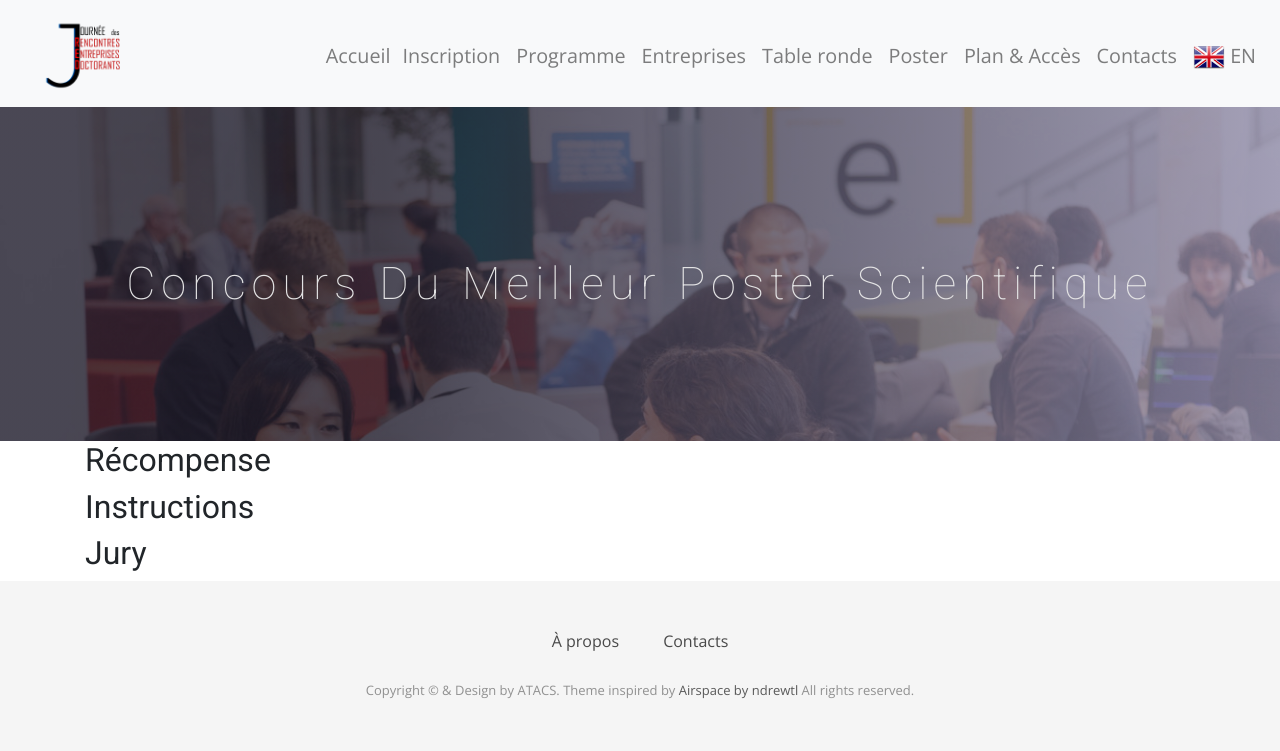
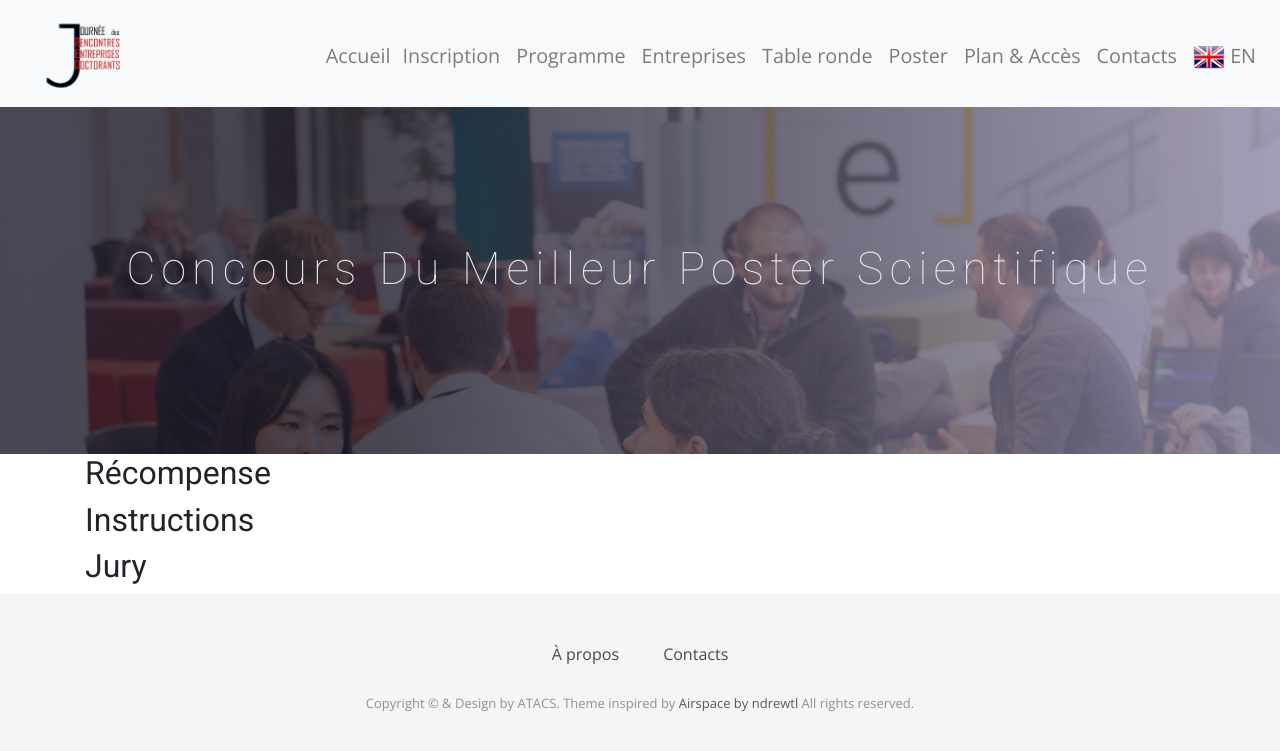
Before and after one commit to caradoc-paris-saclay/caradoc, a Jekyll site: the page built from poster.html, in a window 1280 px wide. Shown: the top 751 px of the page. Built offline with Jekyll 4.4.1, drawn with Linux system fonts in a browser that asks for light colours; some web fonts are replaced.

Commit message:
Better vertical responsivity of global header banner

```diff
--- a/assets/css/airspace.css
+++ b/assets/css/airspace.css
@@ -649,8 +649,8 @@
 #global-header {
   background: url("../img/slider-bg.jpg") no-repeat;
   background-size: cover;
-  padding-top: 150px;
-  padding-bottom: 107px;
+  padding-top: 15vh;
+  padding-bottom: 15vh;
   position: relative;
   background-attachment: fixed;
 }
```
